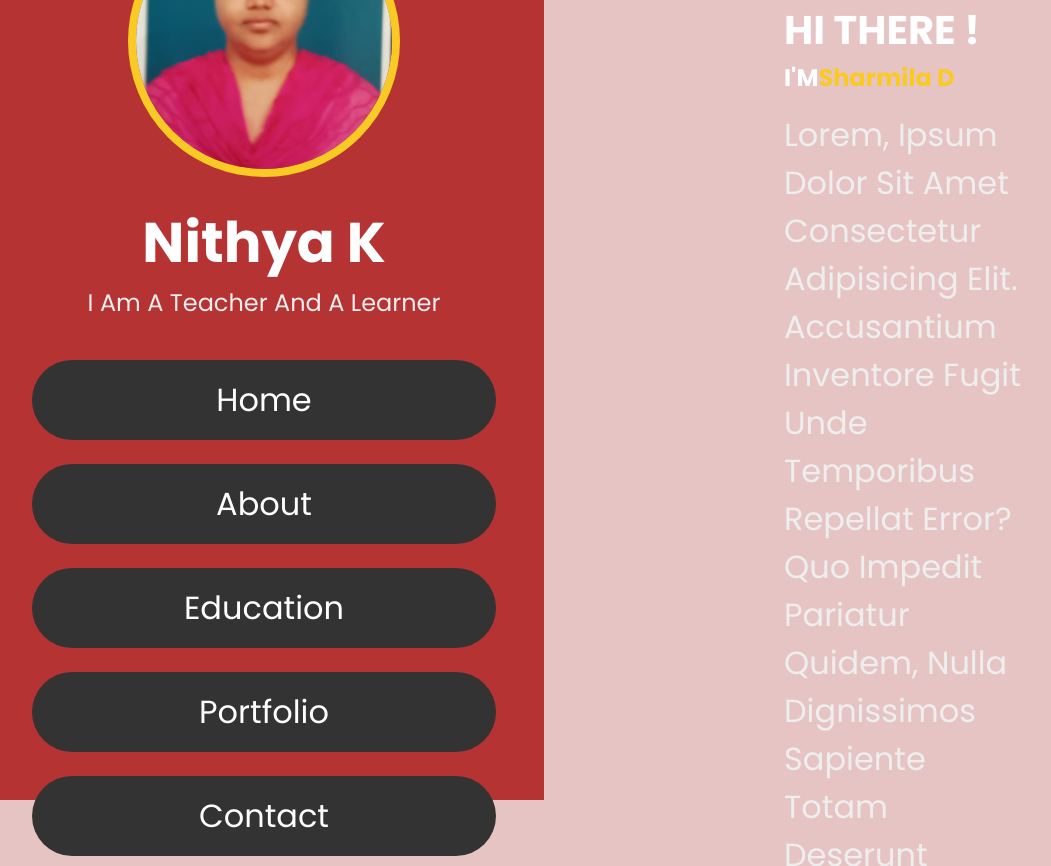
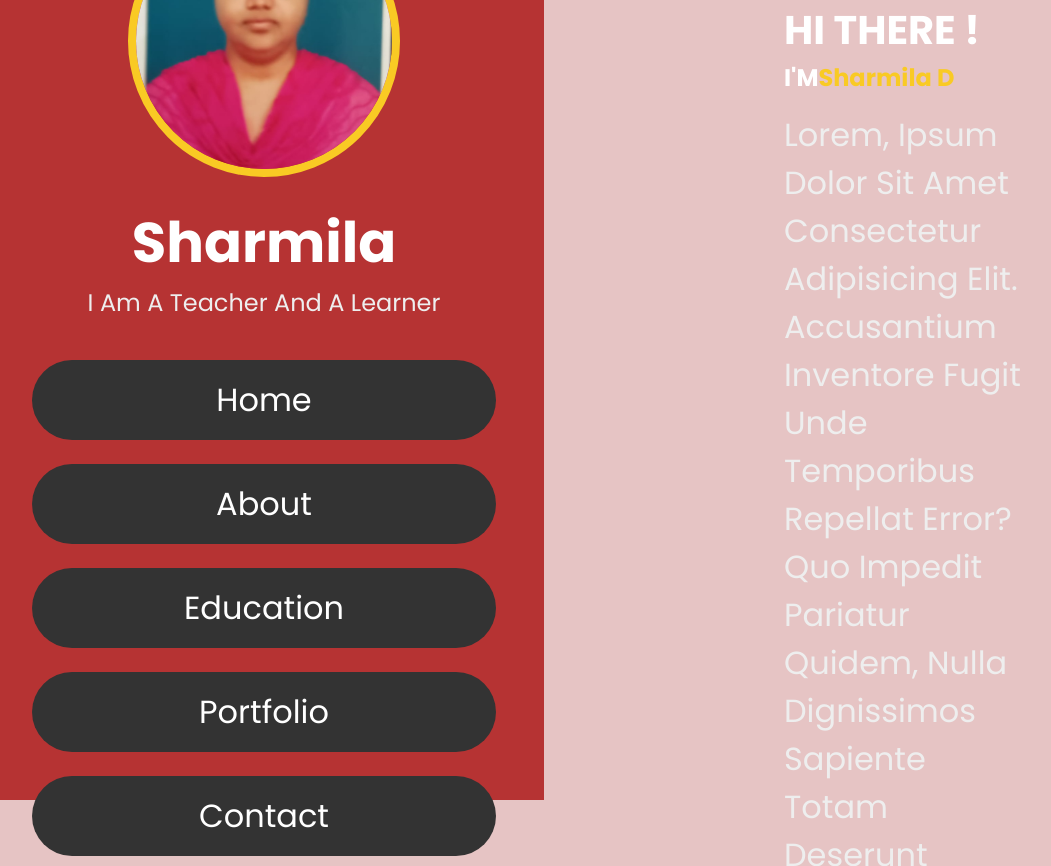
Before and after one commit to sharmilaJoyces123/myportfolio, a plain HTML site: page index.html in a window 1280 px wide. Shown: the top 866 px of the page, without its empty margins (16-1067 px from the left). Drawn offline with nearby package versions, Linux system fonts and the light colour scheme.

Commit message:
Update index.html

```diff
--- a/index.html
+++ b/index.html
@@ -11,7 +11,7 @@
     <header>
         <div class="user">
             <img src="images/myphoto.jpg" alt="..">
-            <h3 class="name">Nithya K</h3>
+            <h3 class="name">Sharmila </h3>
             <p class="post">I am a Teacher and a Learner</p>
         </div>
        <nav class="navbar">
```
